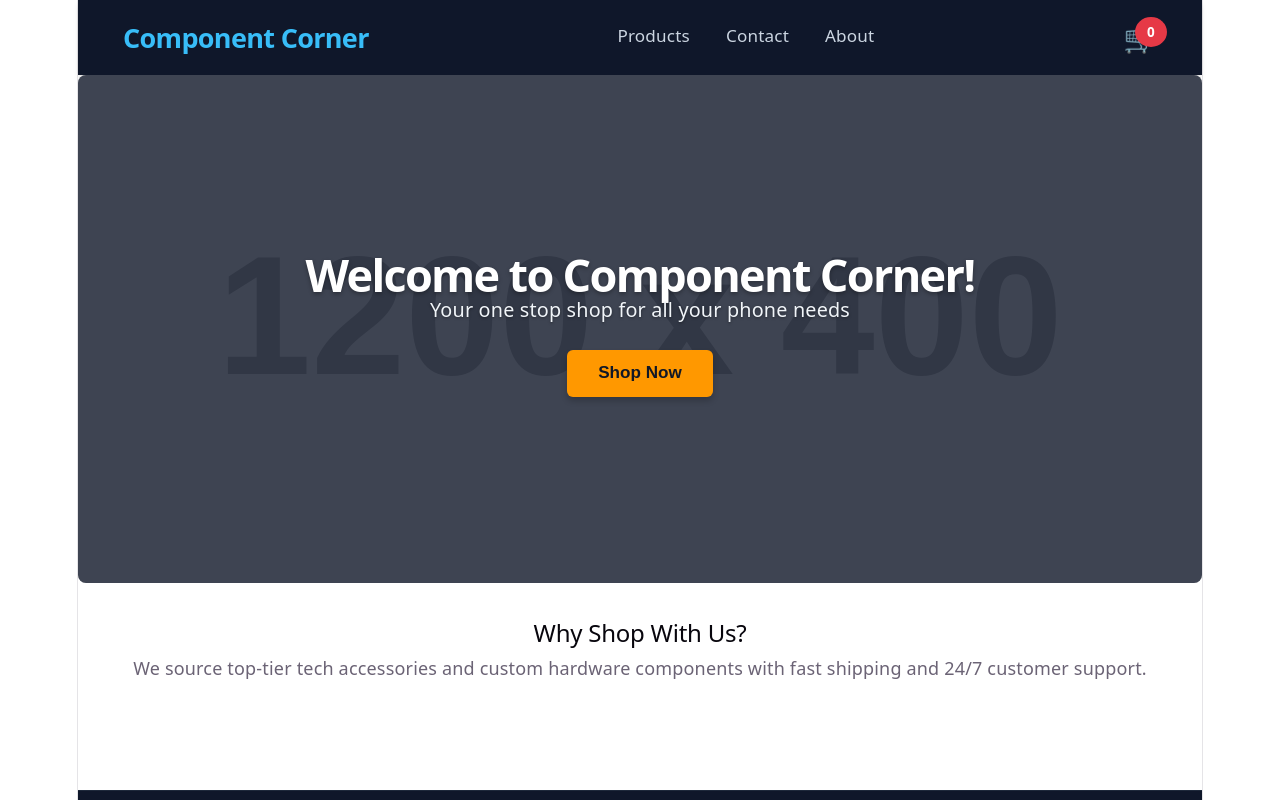
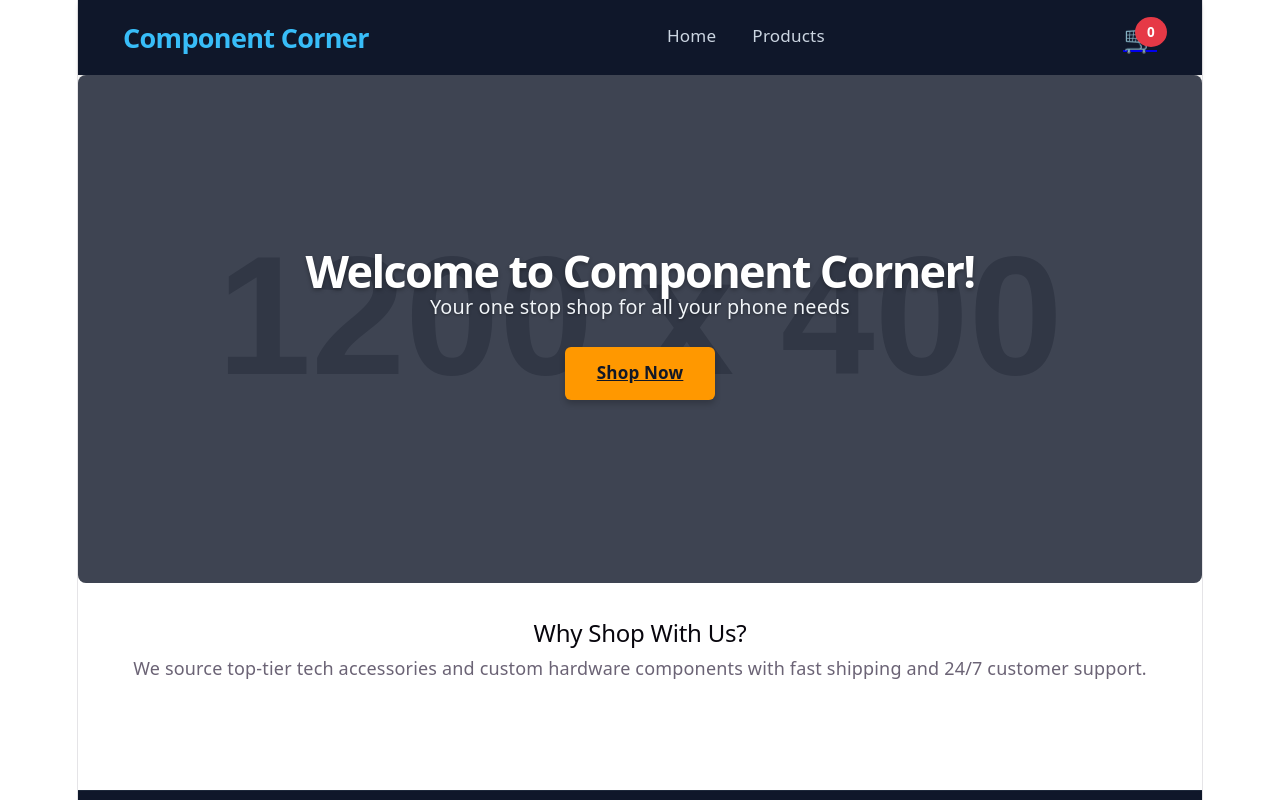
Before and after one commit to Frasse007/appdev2-multipage, a React (Vite) app in the folder componentcorner/: page / in a window 1280 px wide. Shown: the top 800 px of the page. Built offline with nearby package versions, Linux system fonts and the light colour scheme.

Commit message:
Fix header and hero section to use react router "Link" component for multi-page navigation

```diff
--- a/componentcorner/src/components/Header.jsx
+++ b/componentcorner/src/components/Header.jsx
@@ -1,18 +1,18 @@
 import './Header.css';
+import { Link } from 'react-router-dom'
 
-function Header ({ storeName, products, contact, about, cartCount }) {
+function Header ({ storeName, cartCount }) {
     return (
         <div className='header'>
             <h1 className='storename'>{storeName}</h1>
                 <nav className='nav-menu'>
-                    <a href='#products' className='nav-item'>{products}</a>
-                    <a href='#contact' className='nav-item'>{contact}</a>
-                    <a href='#about' className='nav-item'>{about}</a>
+                    <Link to='/' className='nav-item'>Home</Link>
+                    <Link to='/products' className='nav-item'>Products</Link>
                 </nav>
-            <div className='cart-container'>
+            <Link to='/cart' className='cart-container'>
                 <span className="cart-icon">🛒</span>
                 <span className="cart-badge">{cartCount}</span>
-            </div>
+            </Link>
         </div>
     );
 }
--- a/componentcorner/src/components/Hero.jsx
+++ b/componentcorner/src/components/Hero.jsx
@@ -1,12 +1,13 @@
 import './Hero.css';
+import { Link } from 'react-router-dom'
 
-function Hero ({ title, subtitle, heroImage, callToAction }) {
+function Hero ({ title, subtitle, heroImage, callToAction, ctaLink = '/products' }) {
     return (
         <section className='hero' style={{ backgroundImage: `url(${heroImage})` }}>
             <div className='hero-overlay'>
                 <h1 className='title'>{title}</h1>
                 <p className='subtitle'>{subtitle}</p>
-                <button className='cta-button'>{callToAction}</button>
+                <Link to={ctaLink} className='cta-button'>{callToAction}</Link>
             </div>
         </section>
     );
```
